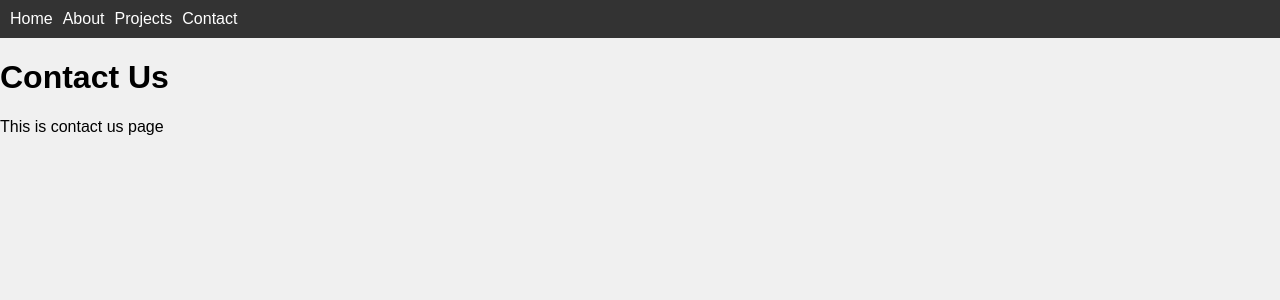
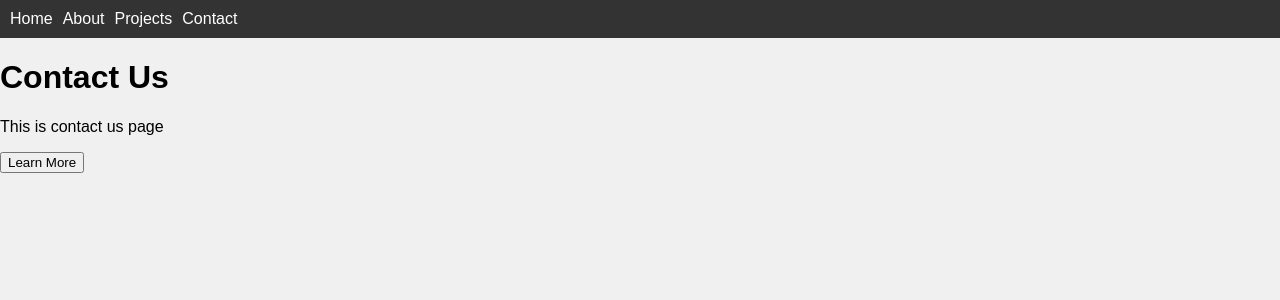
Before and after one commit to IsmailOulladi/site1, a React (Create React App) app: page /contact in a window 1280 px wide. Shown: the top 300 px of the page. Built offline with nearby package versions, Linux system fonts and the light colour scheme.

Commit message:
modifying contact page

```diff
--- a/src/components/Contact.js
+++ b/src/components/Contact.js
@@ -5,7 +5,9 @@ function Contact() {
     <div>
       <h1>Contact Us</h1>
       <p>This is contact us page</p>
+          <button>Learn More</button>
     </div>
+
   );
 }
 
```
